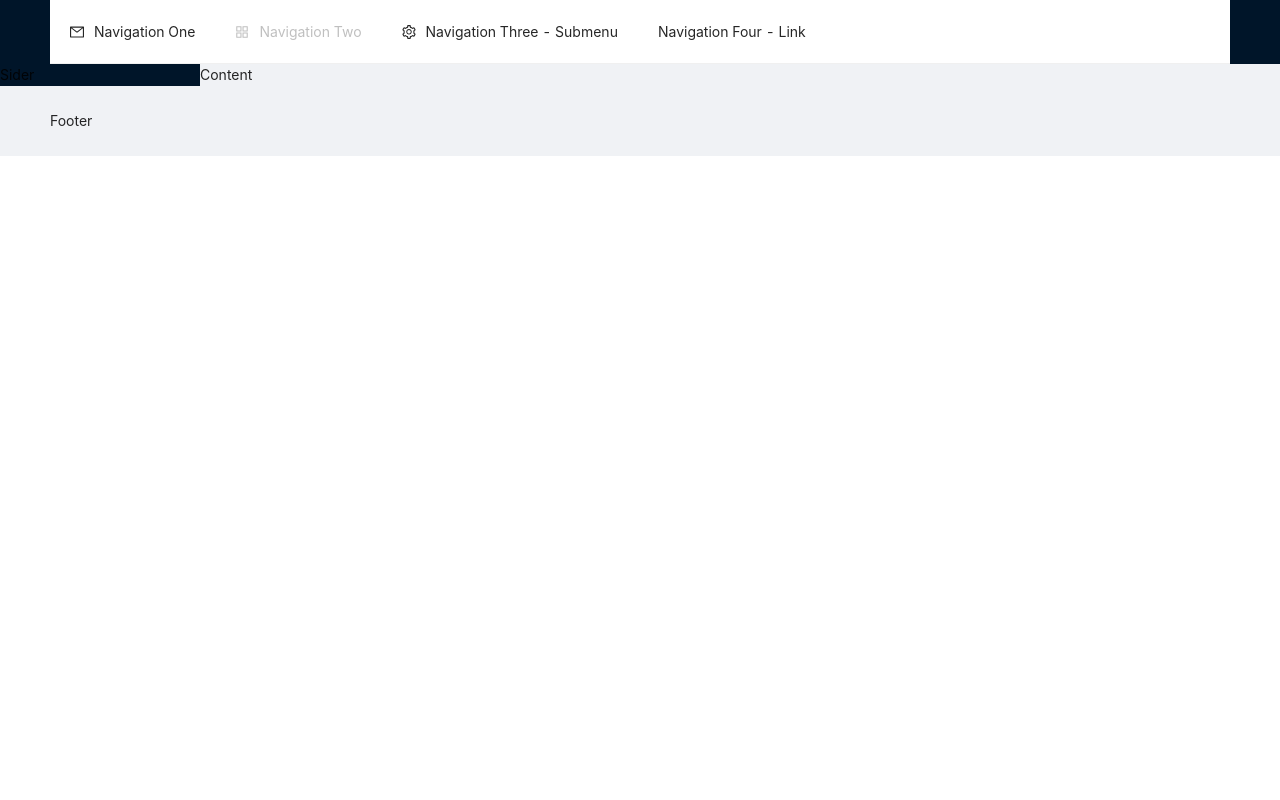
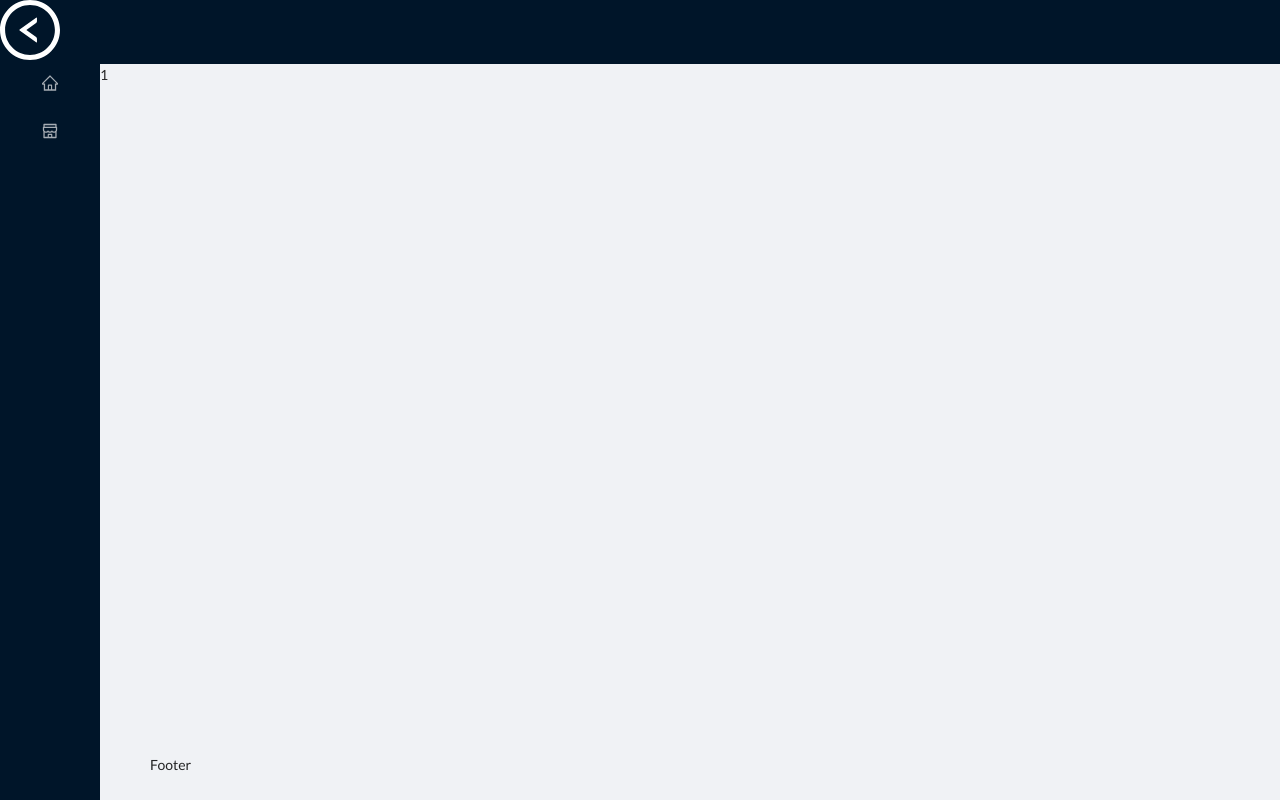
Before and after one commit to sparkyboy161/shoesstore, a React (Create React App) app: page /marketplace/1 in a window 1280 px wide. Built offline with nearby package versions, Linux system fonts and the light colour scheme.

Commit message:
refs #1 create new sidebar nav with ant design

```diff
--- a/package.json
+++ b/package.json
@@ -3,6 +3,7 @@
   "version": "0.1.0",
   "private": true,
   "dependencies": {
+    "@ant-design/icons": "^4.5.0",
     "@testing-library/jest-dom": "^5.11.4",
     "@testing-library/react": "^11.1.0",
     "@testing-library/user-event": "^12.1.10",
--- a/src/App.css
+++ b/src/App.css
@@ -1,3 +1,20 @@
-.container{
-    height: 100vh !important;
+@import url("https://fonts.googleapis.com/css2?family=Lato&display=swap");
+
+* {
+  box-sizing: border-box;
+  margin: 0;
+  padding: 0;
+  font-family: "Lato", sans-serif;
 }
+
+.home,
+.marketplace,
+.products,
+.team,
+.reports {
+  display: flex;
+  height: 90vh;
+  align-items: center;
+  justify-content: center;
+  font-size: 3rem;
+}
--- a/src/App.js
+++ b/src/App.js
@@ -6,32 +6,34 @@ import "./App.css";
 
 import Home from "./views/Home";
 import Marketplace from "./views/Marketplace";
-import HorizontalMenu from "./components/Navigation/HorizontalMenu";
+import SideBar from "./components/Navigation/SideBar";
+import MarketplaceDetail from "./views/MarketplaceDetail";
 
-const { Header, Footer, Sider, Content } = Layout;
+const { Header, Footer, Content } = Layout;
 
 const App = () => (
-  <Layout class="container">
-    <Header>
-      <HorizontalMenu />
-    </Header>
+  <Router>
+    <Layout style={{height:"100vh"}}>
+        <SideBar />
       <Layout>
-      <Sider>Sider</Sider>
-      <Content>Content</Content>
-    </Layout>
-    <Footer>Footer</Footer>
-
-    <Router>
+        <Header></Header>
+        <Content>
           <Switch>
             <Route path="/marketplace" exact>
               <Marketplace />
+            </Route>
+            <Route path="/marketplace/:place">
+              <MarketplaceDetail />
             </Route>
             <Route path="/" exact>
               <Home />
             </Route>
           </Switch>
+        </Content>
+        <Footer>Footer</Footer>
+      </Layout>
+    </Layout>
   </Router>
-  </Layout>
 );
 
 export default App;
--- a/src/components/Navigation/HorizontalMenu.js
+++ /dev/null
@@ -1,58 +0,0 @@
-import React, { useState } from "react";
-import PropTypes from "prop-types";
-import { Menu } from "antd";
-import {
-  MailOutlined,
-  AppstoreOutlined,
-  SettingOutlined,
-} from "@ant-design/icons";
-
-import './HorizontalMenu.css'
-
-const { SubMenu } = Menu;
-
-function HorizontalMenu(props) {
-  const [current,setCurrent] = useState("useState");
-
-  const handleClick = e => {
-    console.log('click ', e);
-    setCurrent(e.key);
-  };
-
-  console.log(props);
-  return (
-    <Menu onClick={()=>handleClick} selectedKeys={[current]} mode="horizontal">
-      <Menu.Item key="mail" icon={<MailOutlined />}>
-        Navigation One
-      </Menu.Item>
-      <Menu.Item key="app" disabled icon={<AppstoreOutlined />}>
-        Navigation Two
-      </Menu.Item>
-      <SubMenu
-        key="SubMenu"
-        icon={<SettingOutlined />}
-        title="Navigation Three - Submenu"
-      >
-        <Menu.ItemGroup title="Item 1">
-          <Menu.Item key="setting:1">Option 1</Menu.Item>
-          <Menu.Item key="setting:2">Option 2</Menu.Item>
-        </Menu.ItemGroup>
-        <Menu.ItemGroup title="Item 2">
-          <Menu.Item key="setting:3">Option 3</Menu.Item>
-          <Menu.Item key="setting:4">Option 4</Menu.Item>
-        </Menu.ItemGroup>
-      </SubMenu>
-      <Menu.Item key="alipay">
-        <a href="https://ant.design" target="_blank" rel="noopener noreferrer">
-          Navigation Four - Link
-        </a>
-      </Menu.Item>
-    </Menu>
-  );
-}
-
-HorizontalMenu.propTypes = {
-  current: PropTypes.string,
-};
-
-export default HorizontalMenu;
--- /dev/null
+++ b/src/components/Navigation/SideBar.js
@@ -0,0 +1,51 @@
+import React, { useState } from "react";
+import { Layout, Menu } from "antd";
+import { HomeOutlined, ShopOutlined, LeftCircleOutlined } from "@ant-design/icons";
+import { Link } from "react-router-dom";
+
+const { Sider } = Layout;
+
+const SideBar = () => {
+  const [collapsed, setCollapsed] = useState(true);
+
+  const handleCollapse = () => {
+    setCollapsed(!collapsed);
+  };
+
+  return (
+    <Sider
+      collapsible
+      collapsed={collapsed}
+      collapsedWidth={100}
+      trigger={null}
+      style={{
+        overflow: "auto",
+        height: "100vh",
+        position: "sticky",
+        top: 0,
+        left: 0,
+      }}
+    >
+      <div onClick={handleCollapse}>
+          <LeftCircleOutlined style={{ fontSize: 60, color:'white'}}/>
+      </div>
+      <Menu theme="dark" mode="inline" >
+        <Menu.Item key="1" icon={<HomeOutlined />}>
+          <Link to="/" >Home</Link>
+        </Menu.Item>
+        <Menu.SubMenu
+          key="marketplace"
+          icon={<ShopOutlined />}
+          title="Marketplace"
+        >
+          <Menu.Item key="Monokabu"><Link to="/marketplace/monokabu" >Monokabu</Link></Menu.Item>
+          <Menu.Item key="SnkrDunk"><Link to="/marketplace/snkrdunk" >SnkrDunk</Link></Menu.Item>
+          <Menu.Item key="GOAT"><Link to="/marketplace/goat" >GOAT</Link></Menu.Item>
+          <Menu.Item key="Adidas JP"><Link to="/marketplace/adidas" >Adidas JP</Link></Menu.Item>
+        </Menu.SubMenu>
+      </Menu>
+    </Sider>
+  );
+};
+
+export default SideBar;
--- a/src/index.js
+++ b/src/index.js
@@ -6,9 +6,9 @@ import reportWebVitals from './reportWebVitals';
 import 'antd/dist/antd.css';
 
 ReactDOM.render(
-  <React.StrictMode>
-    <App />
-  </React.StrictMode>,
+  // <React.StrictMode>
+    <App />,
+  // </React.StrictMode>,
   document.getElementById('root')
 );
 
--- a/src/views/Marketplace.js
+++ b/src/views/Marketplace.js
@@ -3,7 +3,7 @@ import React from 'react'
 export default function Marketplace() {
     return (
         <div>
-
+            MarketPlace
         </div>
     )
 }
--- /dev/null
+++ b/src/views/MarketplaceDetail.js
@@ -0,0 +1,11 @@
+import React from 'react'
+import { useParams } from 'react-router-dom';
+
+export default function MarketplaceDetail() {
+    let { place } = useParams();
+    return (
+        <div>
+            {place}
+        </div>
+    )
+}
```
Also changed, not shown: src/components/Navigation/HorizontalMenu.css (deleted), src/components/Navigation/SideBar.css (added), 2 other files (tests, documents, lock files or other folders). Lines whose indentation alone changed are shown as unchanged.
